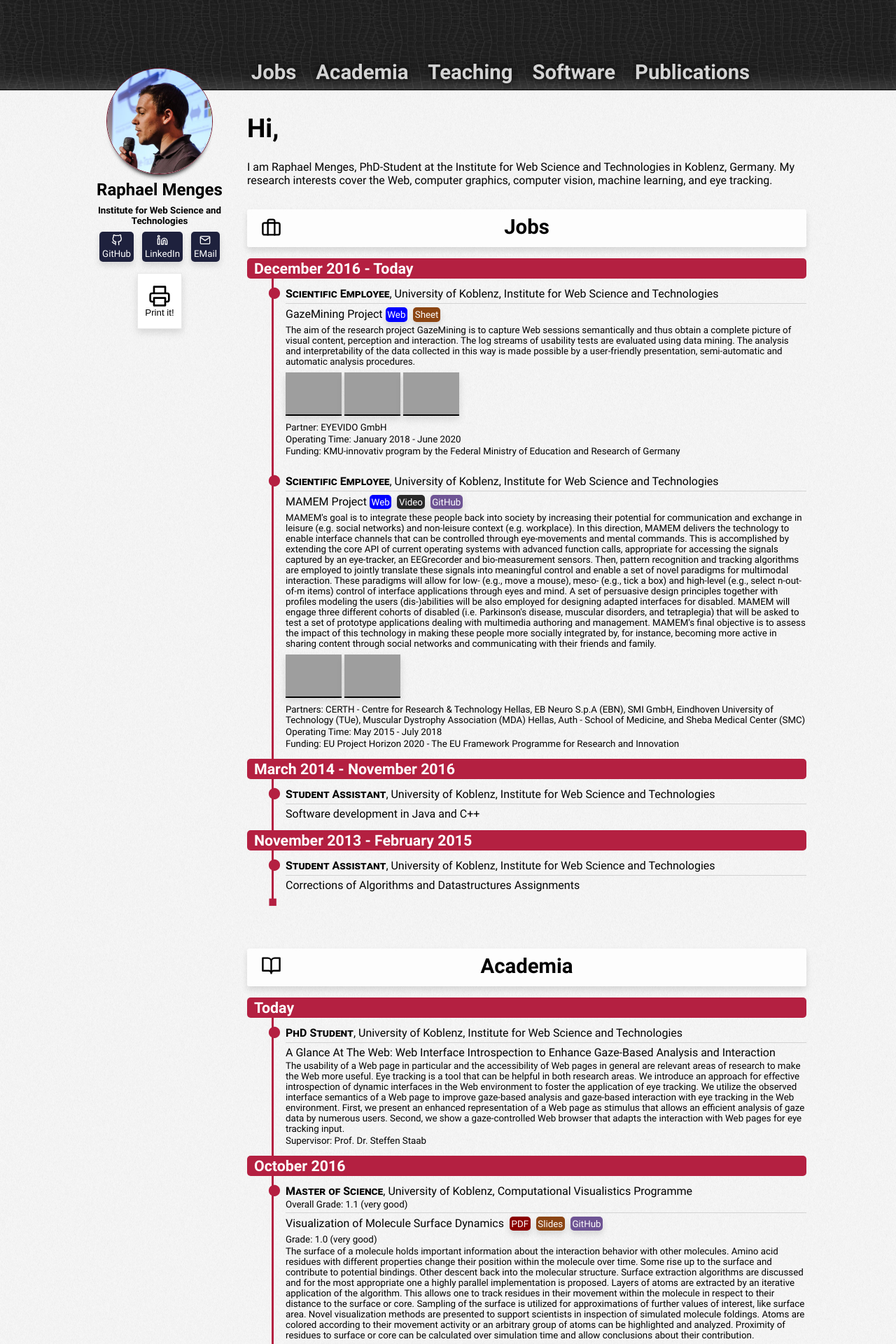
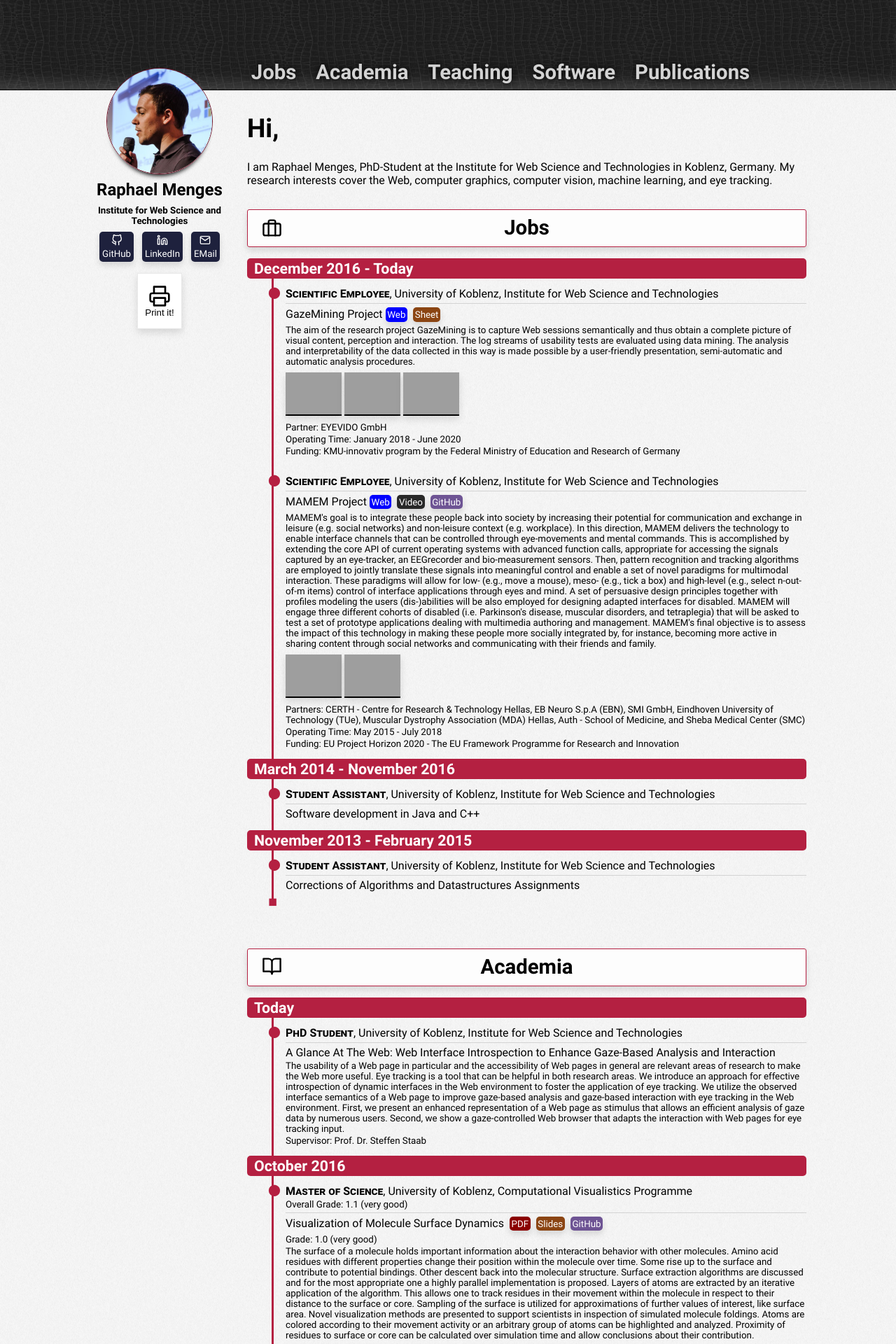
Before and after one commit to raphaelmenges/raphaelmenges.github.io, a Jekyll site: the page built from index.html, in a window 1280 px wide. Shown: the top 1920 px of the page at 70% size. Built offline with Jekyll 4.4.1, drawn with Linux system fonts in a browser that asks for light colours; a script that is not in the unit is left out; grey boxes are pictures that could not be loaded.

Commit message:
Border for h2.

```diff
--- a/css/global.css
+++ b/css/global.css
@@ -62,6 +62,7 @@ h2 {
 	background-color: white;
 	z-index: 100;
 	border-radius: 3px;
+	border: 1px solid #b42041;
 
 	/* Testing blurred background */
 	background-color: rgba(255,255,255,0.8);
```
